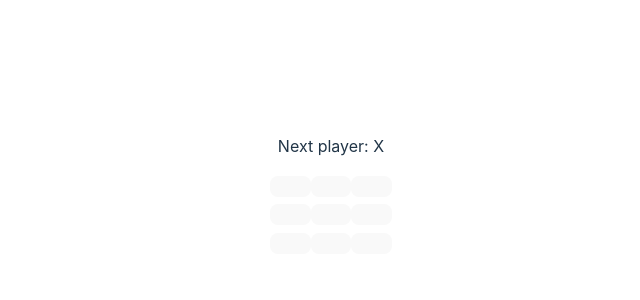
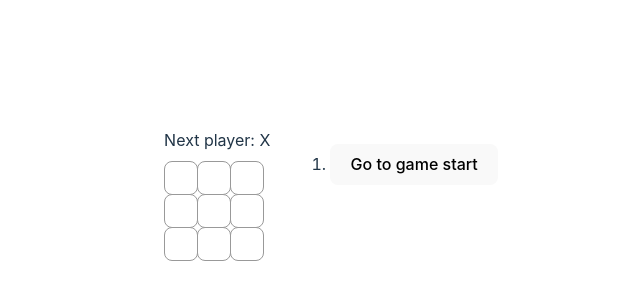
Before and after one commit to MehediHasan06/tic-tac-toe, a React (Vite) app: page / in a window 1280 px wide. Shown: the part 206-506 px from the top of the page, without its empty margins (309-949 px from the left). Built offline with nearby package versions, Linux system fonts and the light colour scheme.

Commit message:
history added

```diff
--- a/src/App.css
+++ b/src/App.css
@@ -6,6 +6,7 @@
 }
 
 .square {
+  color: black;
   background: #fff;
   border: 1px solid #999;
   float: left;
--- a/src/App.jsx
+++ b/src/App.jsx
@@ -1,9 +1,48 @@
 import { useState } from 'react';
 import './App.css';
 
-function Board() {
-  const [xIsNext, setXIsNext] = useState(true);
-  const [squares, setSquares] = useState(Array(9).fill(null));
+function GameHistory() {
+  const [history, setHistory] = useState([Array(9).fill(null)]);
+  const [currentMove, setCurrentMove] = useState(0);
+  const currentSquares = history[currentMove];
+  const xIsNext = currentMove % 2 === 0;
+
+  const handlePlay = (nextSquares) => {
+    const nextHistory = [...history.slice(0, currentMove + 1), nextSquares];
+    setHistory(nextHistory);
+    setCurrentMove(nextHistory.length - 1);
+  };
+  const jumpTo = (nextMove) => {
+    setCurrentMove(nextMove);
+  };
+
+  const moves = history.map((squares, move) => {
+    let description;
+    if (move > 0) {
+      description = 'Go to move #' + move;
+    } else {
+      description = 'Go to game start';
+    }
+    return (
+      <li key={move}>
+        <button onClick={() => jumpTo(move)}>{description}</button>
+      </li>
+    );
+  });
+
+  return (
+    <div className="game">
+      <div className="game-board">
+        <Board xIsNext={xIsNext} squares={currentSquares} onPlay={handlePlay}/>
+      </div>
+      <div className="game-info">
+        <ol>{ moves }</ol>
+      </div>
+    </div>
+  );
+};
+
+function Board({ xIsNext, squares, onPlay }) {
   const handleSqureClick = (i) => {
     if(squares[i] || calculateWinner(squares)){
       return;
@@ -11,8 +50,7 @@
     let nextSquares = squares.slice();
 
     xIsNext ? nextSquares[i] = "X" : nextSquares[i] = "0";
-    setSquares(nextSquares);
-    setXIsNext(!xIsNext);
+    onPlay(nextSquares);
   };
   const winner = calculateWinner(squares);
   let status;
@@ -22,32 +60,31 @@
     status = "Next player: " + (xIsNext ? "X" : "O");
   }
 
-
   return (
     <div className="App">
       <div className="status">{status}</div>
       <div className="board-row">
-        <Squre value={squares[0]} handleSqureClick={() => handleSqureClick(0)}/>
-        <Squre value={squares[1]} handleSqureClick={() => handleSqureClick(1)}/>
-        <Squre value={squares[2]} handleSqureClick={() => handleSqureClick(2)}/>
+        <Square value={squares[0]} handleSqureClick={() => handleSqureClick(0)}/>
+        <Square value={squares[1]} handleSqureClick={() => handleSqureClick(1)}/>
+        <Square value={squares[2]} handleSqureClick={() => handleSqureClick(2)}/>
       </div>
       <div className="board-row">
-        <Squre value={squares[3]} handleSqureClick={() => handleSqureClick(3)}/>
-        <Squre value={squares[4]} handleSqureClick={() => handleSqureClick(4)}/>
-        <Squre value={squares[5]} handleSqureClick={() => handleSqureClick(5)}/>
+        <Square value={squares[3]} handleSqureClick={() => handleSqureClick(3)}/>
+        <Square value={squares[4]} handleSqureClick={() => handleSqureClick(4)}/>
+        <Square value={squares[5]} handleSqureClick={() => handleSqureClick(5)}/>
       </div>
       <div className="board-row">
-        <Squre value={squares[6]} handleSqureClick={() => handleSqureClick(6)}/>
-        <Squre value={squares[7]} handleSqureClick={() => handleSqureClick(7)}/>
-        <Squre value={squares[8]} handleSqureClick={() => handleSqureClick(8)}/>
+        <Square value={squares[6]} handleSqureClick={() => handleSqureClick(6)}/>
+        <Square value={squares[7]} handleSqureClick={() => handleSqureClick(7)}/>
+        <Square value={squares[8]} handleSqureClick={() => handleSqureClick(8)}/>
       </div>
     </div>
   )
 };
-function Squre({ value, handleSqureClick }) {
+function Square({ value, handleSqureClick }) {
   return (
     <button
-      className="squre"
+      className="square"
       onClick={handleSqureClick}
     >
       {value}
@@ -76,4 +113,4 @@
 }
 
 
-export default Board;
+export default GameHistory;
--- a/src/index.css
+++ b/src/index.css
@@ -4,8 +4,8 @@
   font-weight: 400;
 
   color-scheme: light dark;
-  color: rgba(255, 255, 255, 0.87);
-  background-color: #242424;
+  /* color: rgba(255, 255, 255, 0.87);
+  background-color: #242424; */
 
   font-synthesis: none;
   text-rendering: optimizeLegibility;
```
